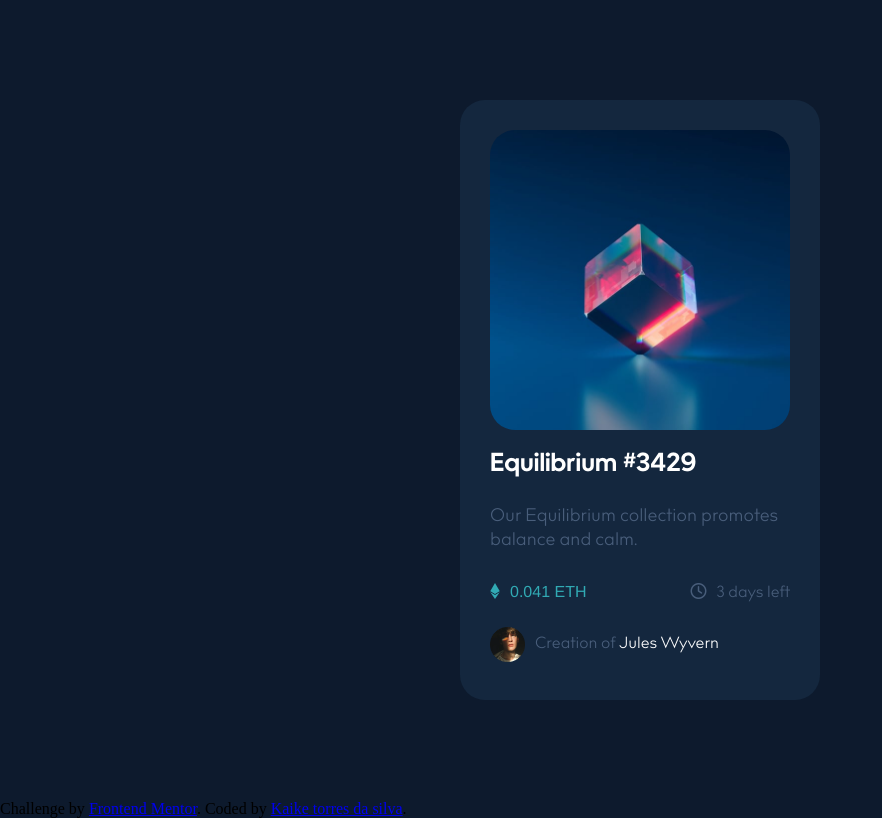
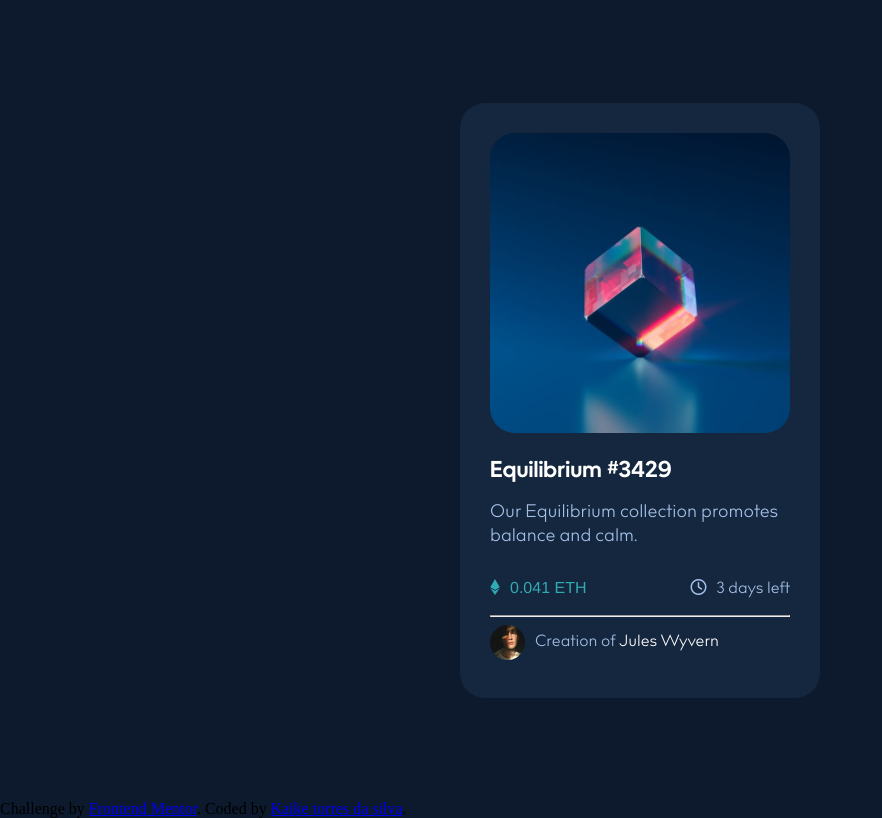
Before and after one commit to kaiketorres/Projeto-Nft-card, a plain HTML site: page index.html in a window 1280 px wide. Shown: the whole page, without its empty margins (0-882 px from the left). Drawn offline with Linux system fonts and the light colour scheme.

Commit message:
Trocando cor
mudei a cor de alguns elementos

```diff
--- a/index.html
+++ b/index.html
@@ -31,7 +31,7 @@
         <p class="horas"> <i class="fa-regular fa-clock"></i>3 days left</p>
         </div>
 
-
+        <hr class="transparent-line">
 
 <div class="avatar">
 
--- a/style.css
+++ b/style.css
@@ -39,8 +39,8 @@ body{
 h1{
     font-family: 'ocean';
     color: white;
-    padding: 15px 0px 10px 0px;
-    font-size: 25px;
+    padding: 20px 0px 1px 0px;
+    font-size: 22px;
 }
 
 p{
@@ -50,7 +50,7 @@ p{
 
 .pu{
     font-family: 'bill';
-    color: #495E7B;
+    color: #a4c0e7;
     font-size: 18px;
 }
 
@@ -72,7 +72,7 @@ i{
 
 .horas{
     font-family: 'bill';
-    color: #495E7B;
+    color: #a4c0e7;
 }
 
 .avatar{
@@ -82,7 +82,7 @@ i{
 
 .creation{
     font-family: 'bill';
-    color: #495E7B;
+    color: #a4c0e7;
 }
 
 spam{
```
